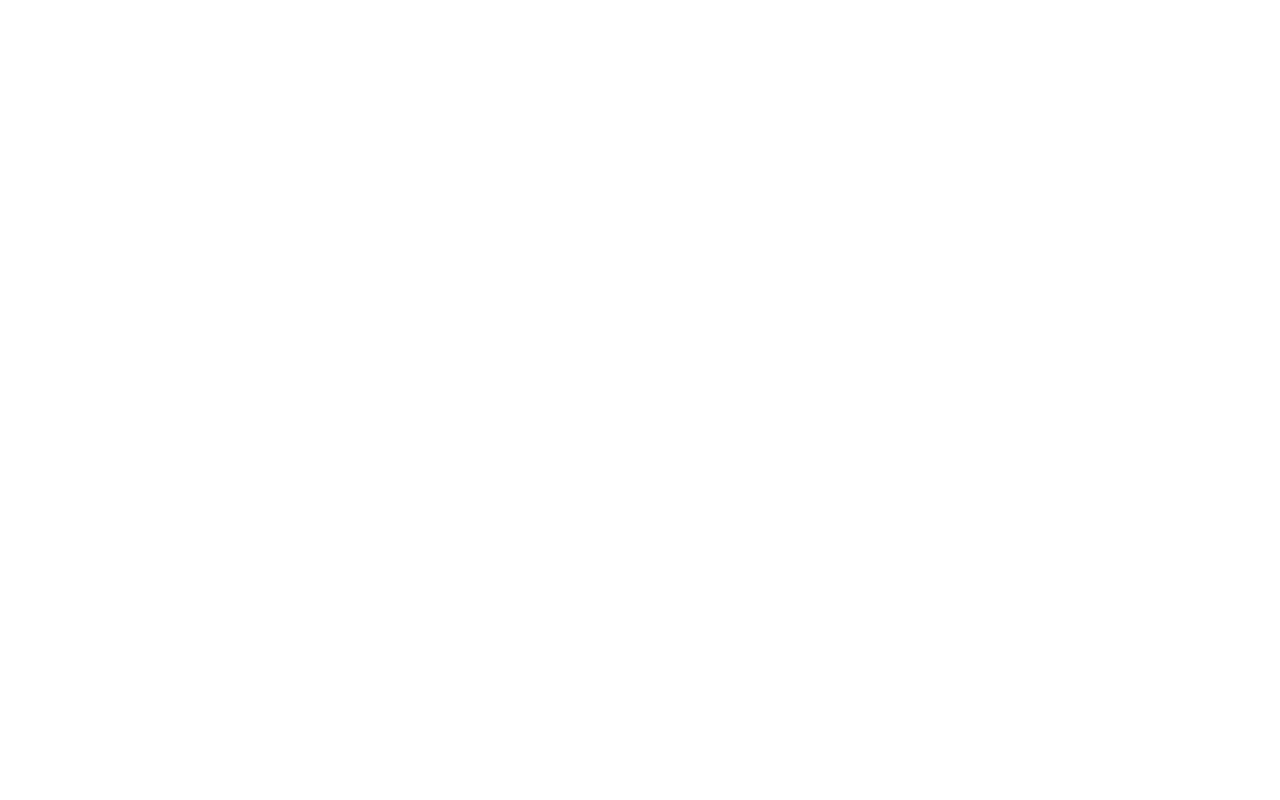
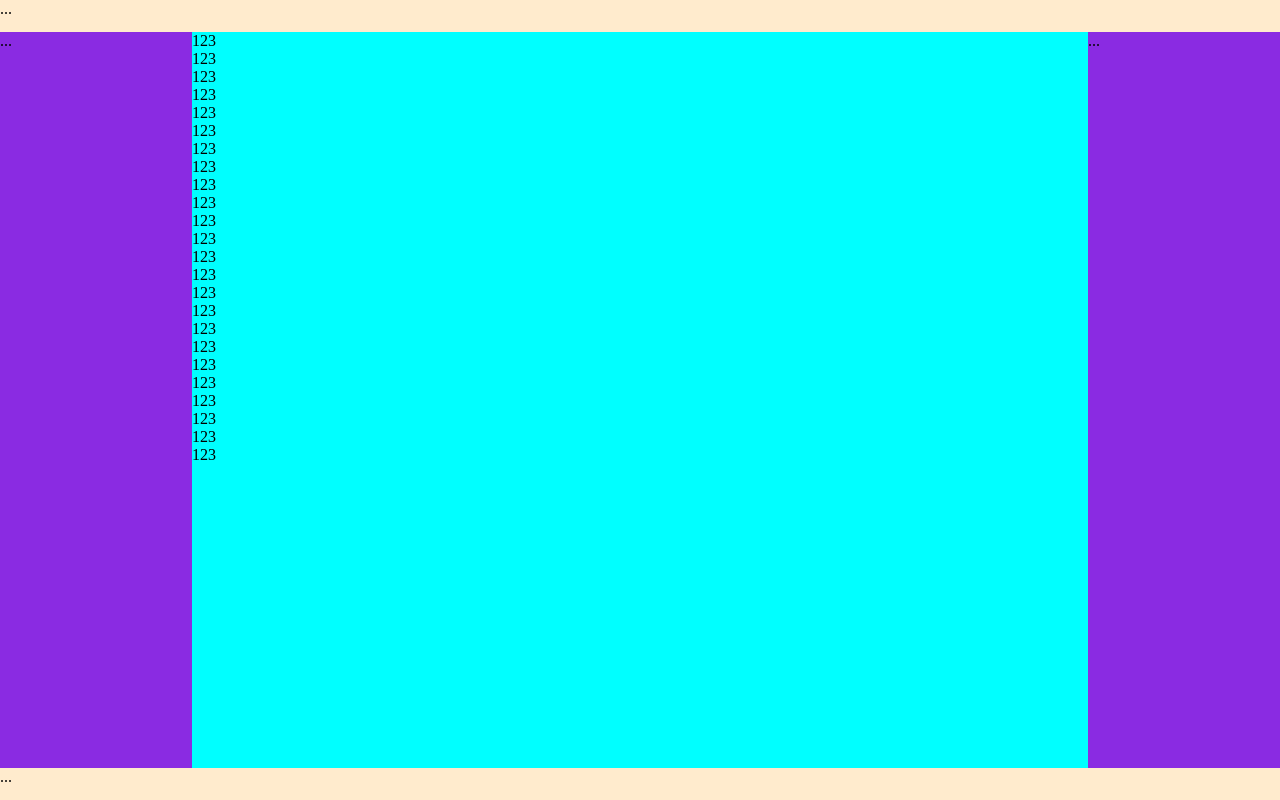
Before and after one commit to mxdneu/algorithm, a website: page index.html in a window 1280 px wide. Drawn offline with Linux system fonts and the light colour scheme.

Commit message:
flex test

```diff
--- a/index.html
+++ b/index.html
@@ -3,5 +3,77 @@
     <title>test</title>
     <script src="binaryTree.js"></script>
     <script src="stack.js"></script>
+    <style>
+      * {
+        padding: 0;
+        margin: 0;
+      }
+      .HolyGrail {
+        display: flex;
+        min-height: 100vh;
+        flex-direction: column;
+      }
+
+      header,
+      footer {
+        flex: 0 0 2em;
+        background-color: blanchedalmond;
+      }
+
+      .HolyGrail-body {
+        display: flex;
+        flex: 1;
+      }
+
+      .HolyGrail-content {
+        flex: 1;
+        background-color: aqua;
+      }
+
+      .HolyGrail-nav, .HolyGrail-ads {
+        /* 两个边栏的宽度设为12em */
+        flex: 0 0 12em;
+        background-color: blueviolet;
+      }
+
+      .HolyGrail-nav {
+        /* 导航放到最左边 */
+        order: -1;
+      }
+    </style>
   </head>
+  <body class="HolyGrail">
+    <header>...</header>
+    <div class="HolyGrail-body">
+      <main class="HolyGrail-content">
+        <div>123</div>
+        <div>123</div>
+        <div>123</div>
+        <div>123</div>
+        <div>123</div>
+        <div>123</div>
+        <div>123</div>
+        <div>123</div>
+        <div>123</div>
+        <div>123</div>
+        <div>123</div>
+        <div>123</div>
+        <div>123</div>
+        <div>123</div>
+        <div>123</div>
+        <div>123</div>
+        <div>123</div>
+        <div>123</div>
+        <div>123</div>
+        <div>123</div>
+        <div>123</div>
+        <div>123</div>
+        <div>123</div>
+        <div>123</div>
+      </main>
+      <nav class="HolyGrail-nav">...</nav>
+      <aside class="HolyGrail-ads">...</aside>
+    </div>
+    <footer>...</footer>
+  </body>
 </html>
```
